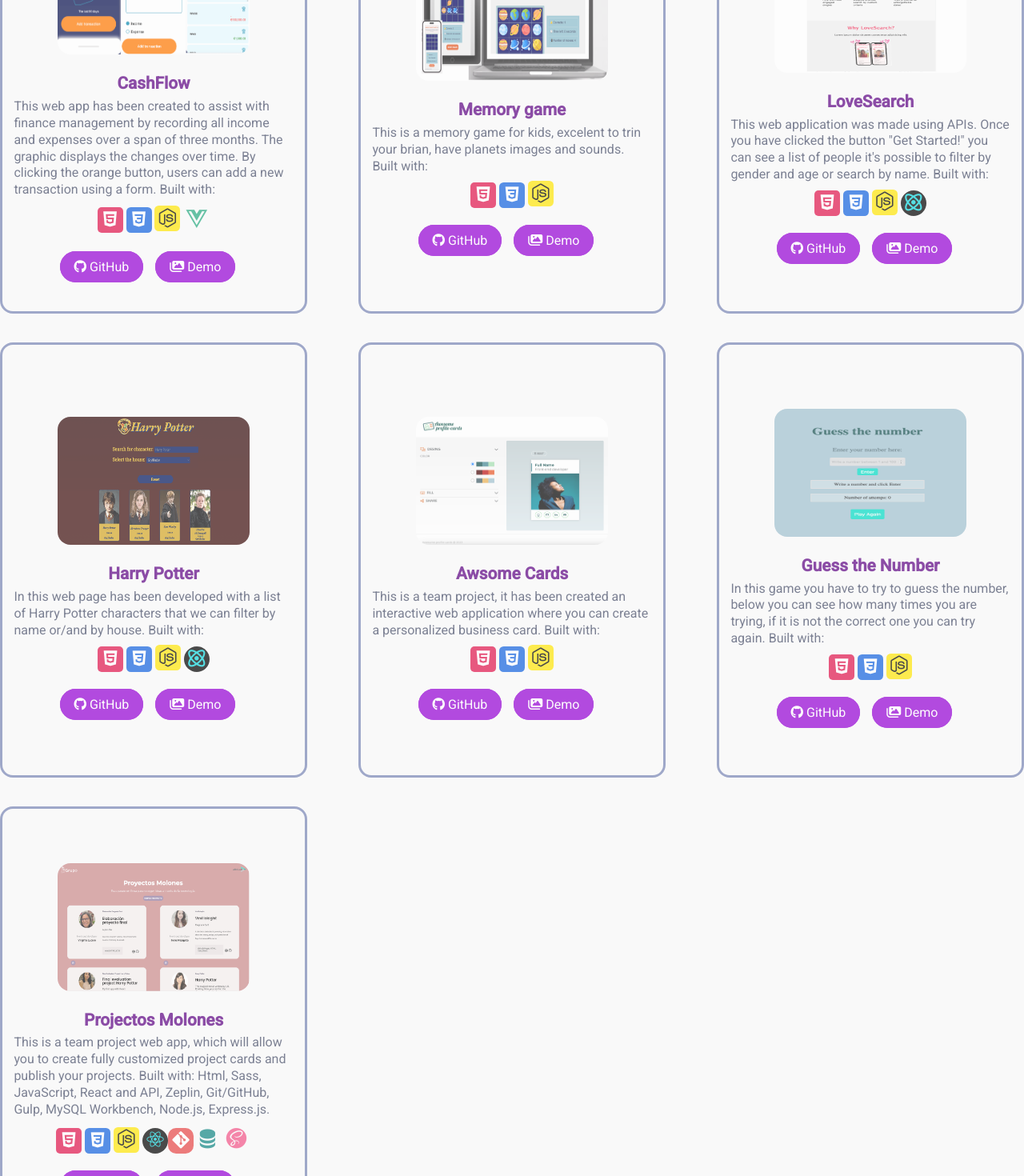
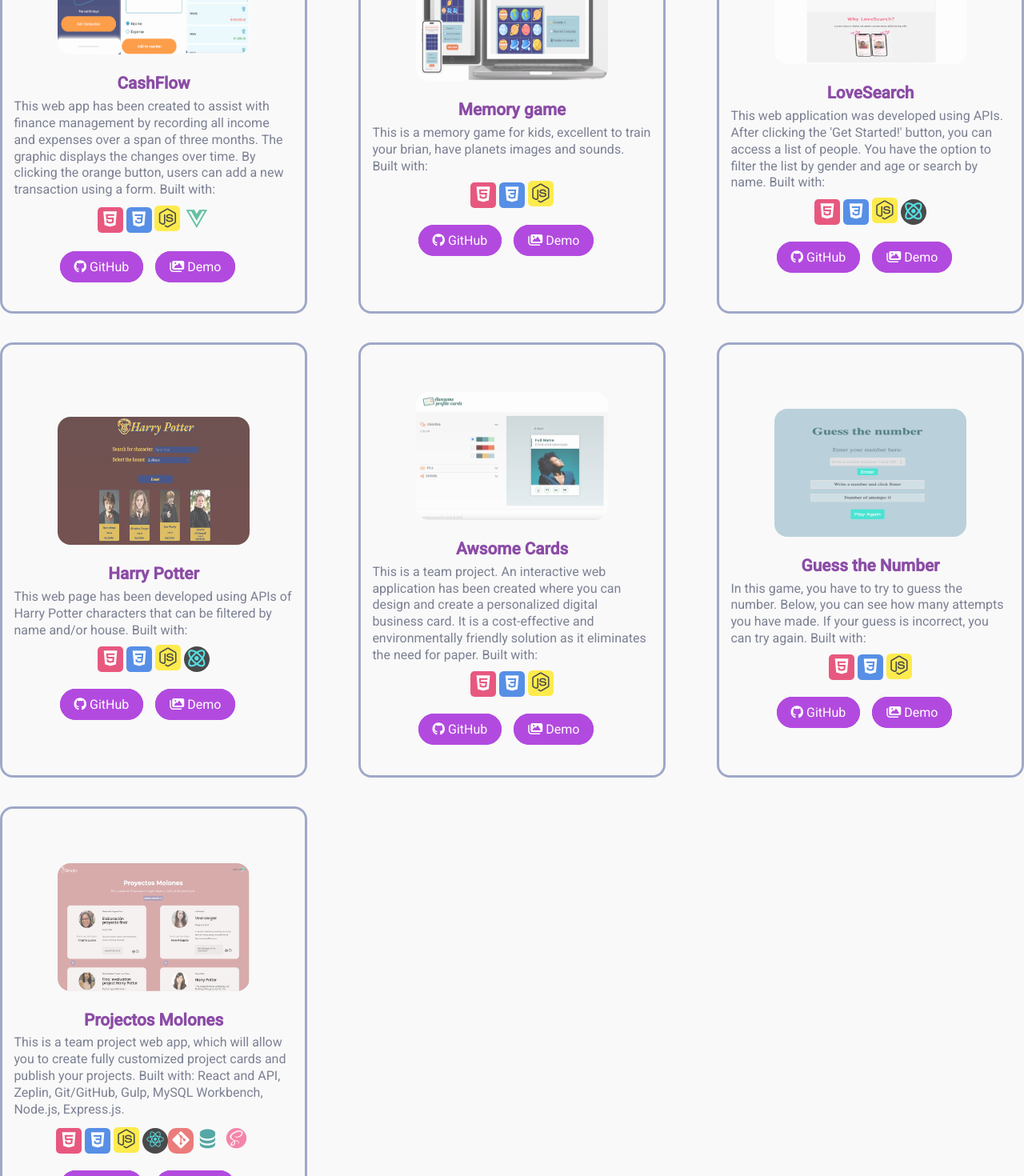
Before and after one commit to patriciabog/PortfolioPatricia, a React (Create React App) app: page /#/projects in a window 1280 px wide. Shown: the part 440-1910 px from the top of the page at 80% size. Built offline with nearby package versions, Linux system fonts and the light colour scheme.

Commit message:
add access to the cv in the download component

```diff
--- a/package.json
+++ b/package.json
@@ -8,6 +8,7 @@
     "react": "^18.2.0",
     "react-burger-menu": "^3.0.9",
     "react-dom": "^18.2.0",
+    "react-pdf": "^7.1.2",
     "react-router-dom": "^6.11.1"
   },
   "devDependencies": {
--- a/src/components/DownloadButton.js
+++ b/src/components/DownloadButton.js
@@ -3,7 +3,7 @@ import React from 'react';
 const DownloadButton = () => {
     const handleDownload = () => {
         window.open(
-            'https://drive.google.com/file/d/11P7IBlJlkw0sxQEjgv4fW-bOJ2uhVxxE/view?usp=drive_link',
+            'https://drive.google.com/file/d/11P7IBlJlkw0sxQEjgv4fW-bOJ2uhVxxE/view?usp=sharing',
             '_blank'
         );
     };
--- a/src/components/Projects.js
+++ b/src/components/Projects.js
@@ -27,7 +27,7 @@ function Projects() {
                 <article className='projects__article'>
                     <img className='projects__article__img'  src={memory} alt="Memory Game" />
                     <h4 className='projects__article__title'>Memory game </h4>
-                    <p className='projects__article__p'>This is a memory game for kids, excelent to trin your brian, have planets images and sounds. Built with:</p>
+                    <p className='projects__article__p'>This is a memory game for kids, excellent to train your brian, have planets images and sounds. Built with:</p>
                     <p className='projects__article__p2'><span><i className='bx bxl-html5 projects__article__p2__html'></i></span> <span><i className='bx bxl-css3 projects__article__p2__css'></i></span> <span><i className='bx bxl-nodejs projects__article__p2__js' ></i></span></p>
                     <div className='projects__article__links'>
                          <a href="https://github.com/patriciabog/Memory-Game" target='blank' className='projects__article__links__icon'> <i className="fa-brands fa-github" ></i> GitHub</a>
@@ -37,7 +37,7 @@ function Projects() {
                <article className='projects__article'>
                     <img className='projects__article__img' src={loveSearch} alt="LoveSearch" />
                     <h4 className='projects__article__title'>LoveSearch </h4>
-                    <p className='projects__article__p'>This web application was made using APIs. Once you have clicked the button "Get Started!" you can see a list of people it's possible to filter by gender and age or search by name. Built with:</p>
+                    <p className='projects__article__p'>This web application was developed using APIs. After clicking the 'Get Started!' button, you can access a list of people. You have the option to filter the list by gender and age or search by name. Built with:</p>
                     <p className='projects__article__p2'><span><i className='bx bxl-html5 projects__article__p2__html'></i></span> <span><i className='bx bxl-css3 projects__article__p2__css'></i></span> <span><i className='bx bxl-nodejs projects__article__p2__js' ></i></span> <span><i className='bx bx-atom projects__article__p2__react'></i></span></p>
                     <div className='projects__article__links'>
                          <a href="https://github.com/patriciabog/LoveSearch" target='blank' className='projects__article__links__icon'> <i className="fa-brands fa-github" ></i> GitHub</a>
@@ -47,7 +47,7 @@ function Projects() {
                <article className='projects__article'>
                     <img className='projects__article__img' src={harryPotter} alt="HarryPotter" />
                     <h4 className='projects__article__title'>Harry Potter </h4>
-                    <p className='projects__article__p'>In this web page has been developed with a list of Harry  Potter characters that we can filter by name or/and by house. Built with:</p>
+                    <p className='projects__article__p'>This web page has been developed using APIs of Harry Potter characters that can be filtered by name and/or house. Built with:</p>
                     <p className='projects__article__p2'><span><i className='bx bxl-html5 projects__article__p2__html'></i></span> <span><i className='bx bxl-css3 projects__article__p2__css'></i></span> <span><i className='bx bxl-nodejs projects__article__p2__js' ></i></span> <span><i className='bx bx-atom projects__article__p2__react'></i></span></p>
                     <div className='projects__article__links'>
                          <a href="https://github.com/patriciabog/HarryPotter" target='blank' className='projects__article__links__icon'> <i class="fa-brands fa-github" ></i> GitHub</a>
@@ -57,7 +57,7 @@ function Projects() {
                 <article className='projects__article'>
                     <img className='projects__article__img' src={awsomeCards} alt="awsomeCards" />
                     <h4 className='projects__article__title'>Awsome Cards </h4>
-                    <p className='projects__article__p'> This is a team project, it has been created an interactive web application where you can create a personalized business card. Built with:</p>
+                    <p className='projects__article__p'> This is a team project. An interactive web application has been created where you can design and create a personalized digital business card. It is a cost-effective and environmentally friendly solution as it eliminates the need for paper. Built with:</p>
                     <p className='projects__article__p2'><span><i className='bx bxl-html5 projects__article__p2__html'></i></span> <span><i className='bx bxl-css3 projects__article__p2__css'></i></span> <span><i className='bx bxl-nodejs projects__article__p2__js' ></i></span></p>
                     <div className='projects__article__links'>
                          <a href="https://github.com/patriciabog/AwsomeCards" target='blank' className='projects__article__links__icon'> <i className="fa-brands fa-github" ></i> GitHub</a>
@@ -67,7 +67,7 @@ function Projects() {
                 <article className='projects__article'>
                     <img className='projects__article__img' src={guessNumber} alt="guessNumber" />
                     <h4 className='projects__article__title'>Guess the Number </h4>
-                    <p className='projects__article__p'>In this game you have to try to guess the number, below you can see how many times you are trying, if it is not the correct one you can try again. Built with:</p>
+                    <p className='projects__article__p'>In this game, you have to try to guess the number. Below, you can see how many attempts you have made. If your guess is incorrect, you can try again. Built with:</p>
                     <p className='projects__article__p2'><span><i className='bx bxl-html5 projects__article__p2__html'></i></span> <span><i className='bx bxl-css3 projects__article__p2__css'></i></span> <span><i className='bx bxl-nodejs projects__article__p2__js' ></i></span></p>
                     <div className='projects__article__links'>
                          <a href="https://github.com/patriciabog/Guess-the-number" target='blank' className='projects__article__links__icon'> <i className="fa-brands fa-github" ></i> GitHub</a>
@@ -79,7 +79,7 @@ function Projects() {
                     <img className='projects__article__img' src={backProject} alt="Back project" />
                     <h4 className='projects__article__title'>Projectos Molones </h4>
                     <p className='projects__article__p'>This is a team project web app, which will allow you to create fully customized project cards and publish your projects.
-                    Built with: Html, Sass, JavaScript, React and API, Zeplin, Git/GitHub, Gulp, MySQL Workbench, Node.js, Express.js. </p>
+                    Built with: React and API, Zeplin, Git/GitHub, Gulp, MySQL Workbench, Node.js, Express.js. </p>
                     <p className='projects__article__p2'><span><i className='bx bxl-html5 projects__article__p2__html'></i></span> <span><i className='bx bxl-css3 projects__article__p2__css'></i></span> <span><i className='bx bxl-nodejs projects__article__p2__js' ></i></span> <span><i className='bx bxl-react projects__article__p2__react'></i></span><span><i className='bx bxl-git projects__article__p2__git'></i></span><span><i className='bx bxs-data projects__article__p2__data'></i></span><span><i className='bx bxl-sass projects__article__p2__sass'></i></span>
                     </p>
                     <div className='projects__article__links'>
```
Also changed, not shown: 1 other file (tests, documents, lock files or other folders).
